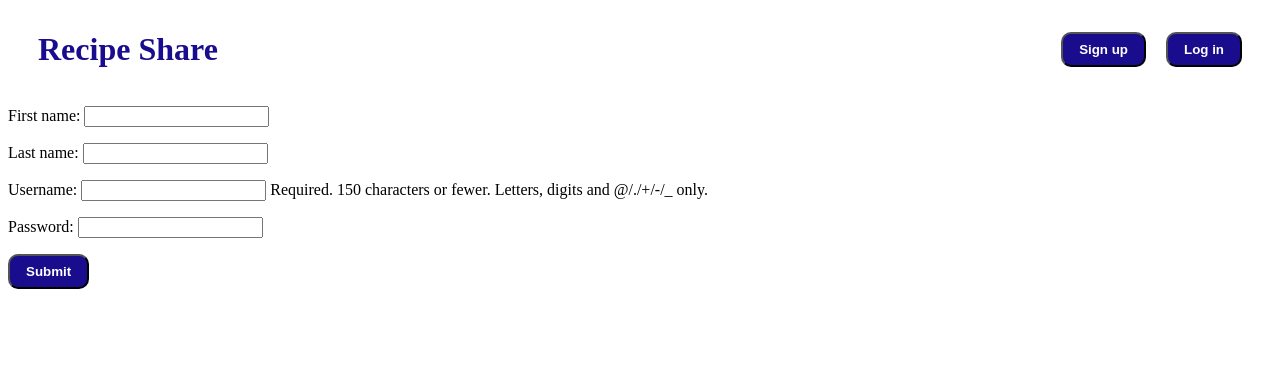
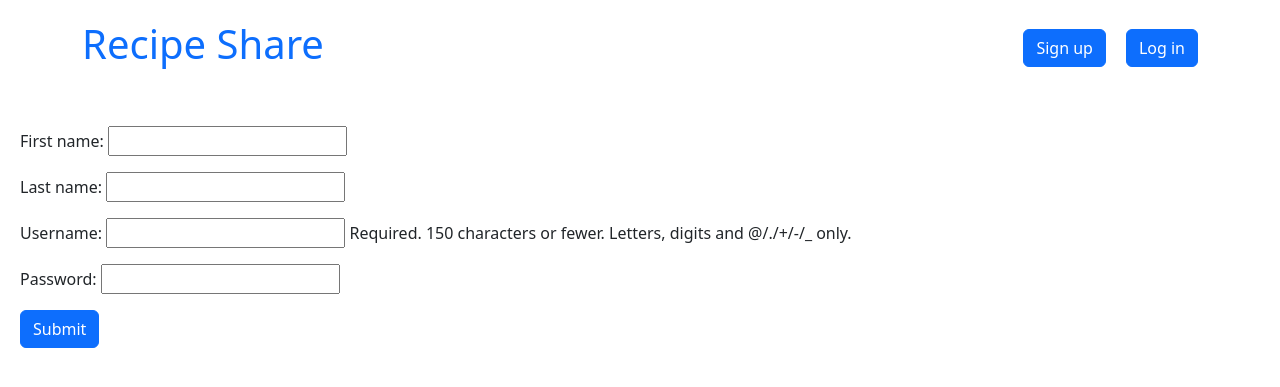
Before and after one commit to mustafa-mun/recipe-share, a Django app: page /sign-up/ in a window 1280 px wide. Shown: the top 387 px of the page. Run offline with Django 4.2, Linux system fonts and the light colour scheme.

Commit message:
add bootsrap

```diff
--- a/RecipeShare/templates/form.html
+++ b/RecipeShare/templates/form.html
@@ -2,7 +2,7 @@
 <form method="post" action="">
   {% csrf_token %} {{ form }}
 
-  <button type="submit">Submit</button>
+  <button class="btn btn-primary" type="submit">Submit</button>
 </form>
 {% if messages %}
 <ul class="messages">
--- a/RecipeShare/templates/main.html
+++ b/RecipeShare/templates/main.html
@@ -5,18 +5,9 @@
     <meta name="viewport" content="width=device-width, initial-scale=1.0" />
     <title>Recipe Share</title>
     <style>
-      button {
-        cursor: pointer;
-        background-color: #190c8d;
-        color: #ffffff;
-        font-weight: 600;
-        position: relative;
-        outline: none;
-        border-radius: 10px;
-        cursor: pointer;
-        padding: 8px 16px;
+      body {
+        padding: 20px;
       }
-
       .header-div {
         display: flex;
         align-items: center;
@@ -28,22 +19,33 @@
       }
 
       header {
-        margin: 10px 30px;
         display: flex;
         align-items: center;
         justify-content: space-between;
+        margin-bottom: 50px;
       }
     </style>
+    <link
+      href="https://cdn.jsdelivr.net/npm/bootstrap@5.3.1/dist/css/bootstrap.min.css"
+      rel="stylesheet"
+      integrity="sha384-4bw+/aepP/YC94hEpVNVgiZdgIC5+VKNBQNGCHeKRQN+PtmoHDEXuppvnDJzQIu9"
+      crossorigin="anonymous"
+    />
+    <script
+      src="https://cdn.jsdelivr.net/npm/bootstrap@5.3.1/dist/js/bootstrap.bundle.min.js"
+      integrity="sha384-HwwvtgBNo3bZJJLYd8oVXjrBZt8cqVSpeBNS5n7C8IVInixGAoxmnlMuBnhbgrkm"
+      crossorigin="anonymous"
+    ></script>
   </head>
   <body>
-    <header>
+    <header class="container">
       <a style="text-decoration: none" href="{% url 'home' %}">
         <h1>Recipe Share</h1>
       </a>
       {% if user.is_authenticated %}
       <div class="header-div">
         <a href="{% url 'log-out' %}">
-          <button>Log out</button>
+          <button class="btn btn-danger">Log out</button>
         </a>
         <a href="">
           <h3>{{ user.username }}</h3>
@@ -52,10 +54,10 @@
       {% else %}
       <div class="header-div">
         <a href="{% url 'sign-up' %}">
-          <button>Sign up</button>
+          <button class="btn btn-primary">Sign up</button>
         </a>
         <a href="{% url 'log-in' %}">
-          <button>Log in</button>
+          <button class="btn btn-primary">Log in</button>
         </a>
       </div>
       {% endif %}
```
